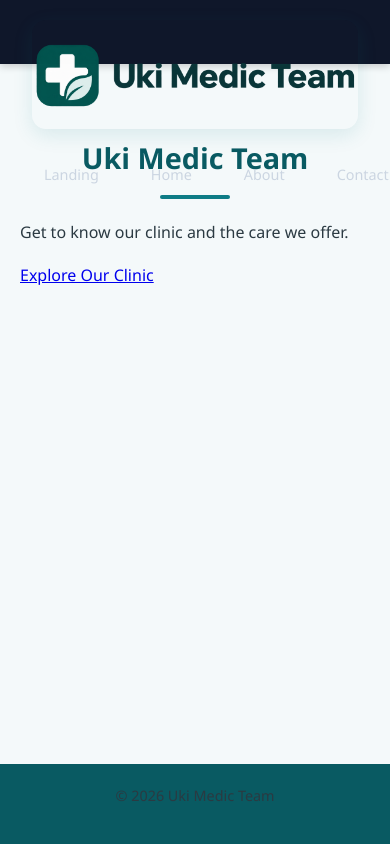
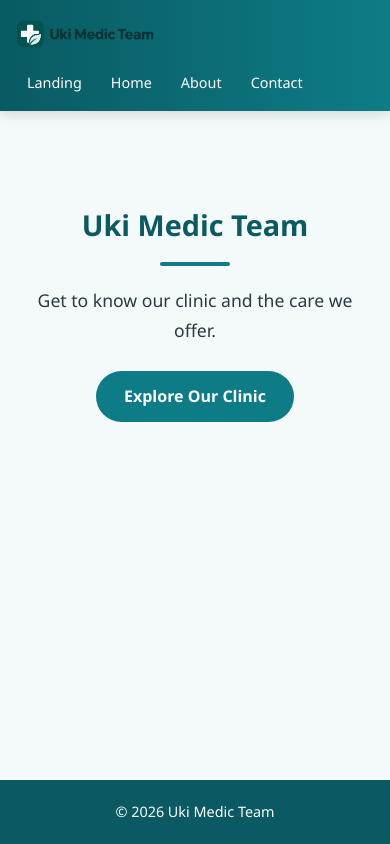
Before and after one commit to aruvi12456-hue/GitDemo01, a plain HTML site: page index.html in a window 390 px wide. Drawn offline with Linux system fonts and the light colour scheme.

Commit message:
Update navbar styles and enhance responsiveness
Refactor CSS for navbar, buttons, and responsive design.

```diff
--- a/css/style.css
+++ b/css/style.css
@@ -32,6 +32,7 @@ body {
 }
 
 /* ===== Navigation ===== */
+
 nav,
 header {
   position: sticky;
@@ -42,7 +43,9 @@ header {
   flex-wrap: wrap;
   gap: 8px;
   padding: 14px 20px;
-  background: linear-gradient(90deg, var(--primary-dark), var(--primary));
+  background: linear-gradient(
+    90deg, var(--primary-dark), var(--primary)
+  );
   box-shadow: 0 3px 12px rgba(0, 0, 0, 0.15);
 }
 
@@ -63,12 +66,83 @@ header a:hover {
 }
 
 nav a.active,
-header a.active {
+header a.active,
+nav a[aria-current="page"] {
   background: var(--white);
   color: var(--primary-dark);
 }
 
-/* ===== Main content ===== */
+/* ===== Navbar & Logo ===== */
+
+.navbar {
+  display: flex;
+  align-items: center;
+  justify-content: space-between;
+  padding: 10px 30px;
+  min-height: 70px;
+  height: auto;
+}
+
+.navbar .clinic-logo {
+  width: 200px;
+  height: auto;
+  margin: 0;
+  border-radius: 0;
+  box-shadow: none;
+  object-fit: contain;
+}
+
+.navbar .clinic-logo:hover {
+  transform: none;
+}
+
+.brand {
+  display: flex;
+  align-items: center;
+  gap: 10px;
+  color: var(--white);
+  font-size: 1.25rem;
+  font-weight: 700;
+  text-decoration: none;
+}
+
+.navbar .logo {
+  height: 36px;
+  width: auto;
+  margin: 0;
+  box-shadow: none;
+}
+
+.nav-links {
+  display: flex;
+  align-items: center;
+  flex-wrap: wrap;
+  gap: 15px;
+  list-style: none;
+  margin: 0;
+  padding: 0;
+}
+
+.nav-links li {
+  background: transparent;
+  padding: 0;
+  border: none;
+  box-shadow: none;
+}
+
+.nav-links li:hover {
+  transform: none;
+  box-shadow: none;
+}
+
+.nav-links a {
+  color: var(--white);
+  text-decoration: none;
+  font-weight: 500;
+}
+
+/* ===== Main Content ===== */
+
 main,
 body > section,
 body > div {
@@ -78,7 +152,21 @@ body > div {
   padding: 30px 20px;
 }
 
+/* ===== Hero Section ===== */
+
+.hero {
+  text-align: center;
+  padding: 80px 20px;
+  flex: 1;
+}
+
+.hero p {
+  font-size: 1.1rem;
+  margin-bottom: 25px;
+}
+
 /* ===== Headings ===== */
+
 h1 {
   text-align: center;
   font-size: 2.4rem;
@@ -109,6 +197,10 @@ h3 {
   font-size: 1.2rem;
   color: var(--primary-dark);
   margin-bottom: 6px;
+  background: var(--accent);
+  padding: 14px 20px 8px;
+  border-radius: var(--radius) var(--radius) 0 0;
+  border-bottom: 2px solid var(--primary);
 }
 
 p {
@@ -117,6 +209,7 @@ p {
 }
 
 /* ===== Images ===== */
+
 img {
   display: block;
   max-width: 100%;
@@ -131,7 +224,8 @@ img:hover {
   transform: scale(1.02);
 }
 
-/* ===== Team list ===== */
+/* ===== Team List ===== */
+
 ul {
   list-style: none;
   display: grid;
@@ -161,7 +255,8 @@ ul li strong {
   margin-bottom: 4px;
 }
 
-/* ===== "Why Choose Us" cards (h3 + paragraph) ===== */
+/* ===== Why Choose Us Cards ===== */
+
 h3 + p {
   background: var(--white);
   padding: 16px 20px;
@@ -171,15 +266,10 @@ h3 + p {
   color: var(--muted);
 }
 
-h3 {
-  background: var(--accent);
-  padding: 14px 20px 8px;
-  border-radius: var(--radius) var(--radius) 0 0;
-  border-bottom: 2px solid var(--primary);
-}
+/* ===== Buttons ===== */
 
-/* ===== Buttons & forms (for the Contact page) ===== */
 a.button,
+a.btn,
 button,
 input[type="submit"] {
   display: inline-block;
@@ -196,11 +286,14 @@ input[type="submit"] {
 }
 
 a.button:hover,
+a.btn:hover,
 button:hover,
 input[type="submit"]:hover {
   background: var(--primary-dark);
   transform: translateY(-2px);
 }
+
+/* ===== Contact Forms ===== */
 
 input,
 textarea,
@@ -224,7 +317,15 @@ select:focus {
   box-shadow: 0 0 0 4px rgba(14, 124, 134, 0.15);
 }
 
+input[type="submit"] {
+  background: var(--primary);
+  color: var(--white);
+  border: none;
+  border-radius: 30px;
+}
+
 /* ===== Footer ===== */
+
 footer {
   margin-top: auto;
   text-align: center;
@@ -234,7 +335,11 @@ footer {
   font-size: 0.9rem;
 }
 
-/* If your footer is just a loose line of text, this keeps it tidy */
+footer p {
+  color: var(--white);
+  margin: 0;
+}
+
 body > p:last-child {
   margin: auto 0 0;
   padding: 20px;
@@ -243,40 +348,37 @@ body > p:last-child {
   color: var(--white);
 }
 
+/* ===== Responsive Design ===== */
+
+@media (max-width: 600px) {
+  h1 {
+    font-size: 1.8rem;
+  }
+
+  h2 {
+    font-size: 1.4rem;
+  }
+
+  nav a,
+  header a {
+    padding: 6px 12px;
+    font-size: 0.9rem;
+  }
+
   .navbar {
-  display: flex;
-  align-items: center;
+    padding: 10px 15px;
     justify-content: space-between;
-  padding: 0 32px;
-  height: 64px;
-  background: #0f172a;
-  box-shadow: 0 2px 8px rgba(0,0,0,.2);
-  position: sticky;
-  top: 0;
-  z-index: 100;
   }
-.brand {
-  display: flex;
-  align-items: center;
-  gap: 10px;
-  color: #fff;
-  font-size: 1.25rem;
-  font-weight: 700;
-  text-decoration: none;
+
+  .navbar .clinic-logo {
+    width: 140px;
   }
-.logo { height: 36px; width: auto; }
-.nav-links { display: flex; gap: 28px; list-style: none; margin: 0; padding: 0; }
-.nav-links a {
-  color: #cbd5e1;
-  text-decoration: none;
-  font-weight: 500;
-  transition: color .2s;
+
+  .nav-links {
+    gap: 5px;
   }
-.nav-links a:hover { color: #38bdf8; }
 
-/* ===== Responsive ===== */
-@media (max-width: 600px) {
-  h1 { font-size: 1.8rem; }
-  h2 { font-size: 1.4rem; }
-  nav a, header a { padding: 6px 12px; font-size: 0.9rem; }
+  .hero {
+    padding: 50px 15px;
   }
+}
```
Lines whose indentation alone changed are shown as unchanged.
